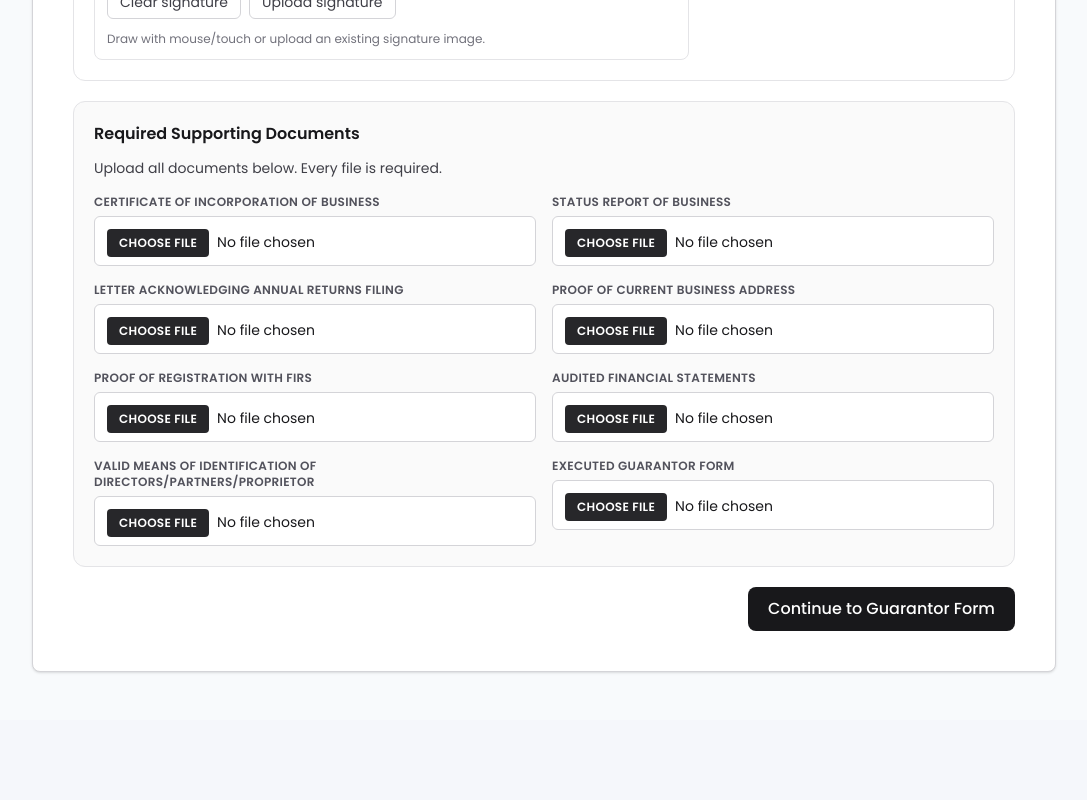
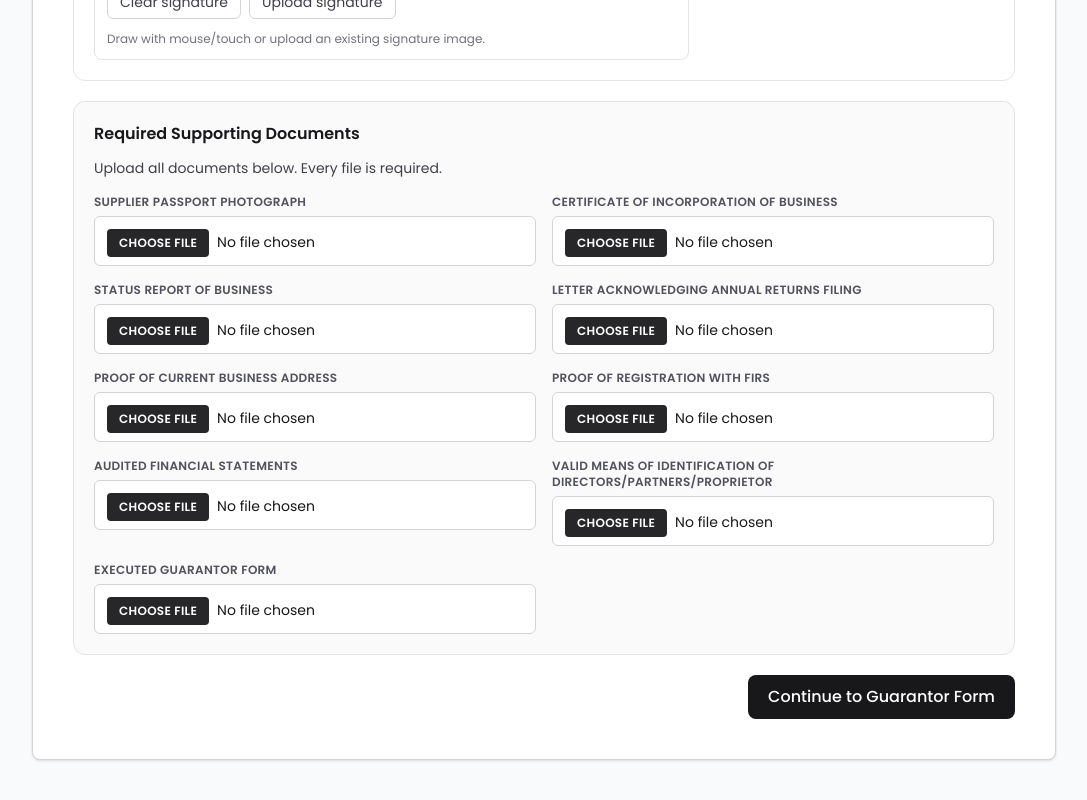
Before and after one commit to codeOT/ctlba, a Next.js app: page / in a window 1280 px wide. Shown: the part 2768-3568 px from the top of the page, without its empty margins (96-1183 px from the left). Before the commit the page ends 3488 px from the top, so only its background shows below. Built offline with nearby package versions, Linux system fonts and the light colour scheme; no server answers.

Commit message:
passport

```diff
--- a/app/admin/admin-review-portal.tsx
+++ b/app/admin/admin-review-portal.tsx
@@ -127,6 +127,10 @@ function downloadSubmissionPdf(entry: ApplicationSubmission) {
   drawRow("Signature Provided", entry.supplierSignatureProvided ? "Yes" : "No");
 
   drawSectionTitle("Required Supporting Documents");
+  drawRow(
+    "Supplier Passport Photograph",
+    entry.supplierDocumentNames.supplierPassport ?? "-"
+  );
   drawRow(
     "Certificate of incorporation of business",
     entry.supplierDocumentNames.certificateOfIncorporation ?? "-"
--- a/app/components/forms/supplier-form.tsx
+++ b/app/components/forms/supplier-form.tsx
@@ -311,6 +311,15 @@ export default function SupplierForm({
         </p>
         <div className="grid gap-4 md:grid-cols-2">
           <FileField
+            label="Supplier Passport Photograph"
+            onChange={(file) =>
+              setSupportingDocuments((prev) => ({
+                ...prev,
+                supplierPassport: file,
+              }))
+            }
+          />
+          <FileField
             label="Certificate of incorporation of business"
             onChange={(file) =>
               setSupportingDocuments((prev) => ({
--- a/app/components/forms/types.ts
+++ b/app/components/forms/types.ts
@@ -57,6 +57,7 @@ export type GuarantorFormData = {
 };
 
 export type SupportingDocuments = {
+  supplierPassport: File | null;
   certificateOfIncorporation: File | null;
   statusReport: File | null;
   annualReturnsLetter: File | null;
@@ -146,6 +147,7 @@ export const defaultGuarantorData: GuarantorFormData = {
 };
 
 export const defaultSupportingDocuments: SupportingDocuments = {
+  supplierPassport: null,
   certificateOfIncorporation: null,
   statusReport: null,
   annualReturnsLetter: null,
--- a/app/supplier-onboarding-portal.tsx
+++ b/app/supplier-onboarding-portal.tsx
@@ -314,6 +314,10 @@ export default function SupplierOnboardingPortal({
 
     drawSectionTitle("Required Supporting Documents");
     drawRow(
+      "Supplier Passport Photograph",
+      supportingDocuments.supplierPassport?.name ?? "-"
+    );
+    drawRow(
       "Certificate of incorporation of business",
       supportingDocuments.certificateOfIncorporation?.name ?? "-"
     );
--- a/lib/submission-files.ts
+++ b/lib/submission-files.ts
@@ -1,4 +1,5 @@
 export const SUPPLIER_FILE_FIELDS = [
+  "supplierPassport",
   "certificateOfIncorporation",
   "statusReport",
   "annualReturnsLetter",
--- a/lib/submission-pdf.ts
+++ b/lib/submission-pdf.ts
@@ -128,6 +128,10 @@ export async function generateSubmissionPdfBuffer(
 
   drawSectionTitle("Required Supporting Documents");
   drawRow(
+    "Supplier Passport Photograph",
+    input.supplierDocumentNames.supplierPassport ?? "-"
+  );
+  drawRow(
     "Certificate of incorporation of business",
     input.supplierDocumentNames.certificateOfIncorporation ?? "-"
   );
```
